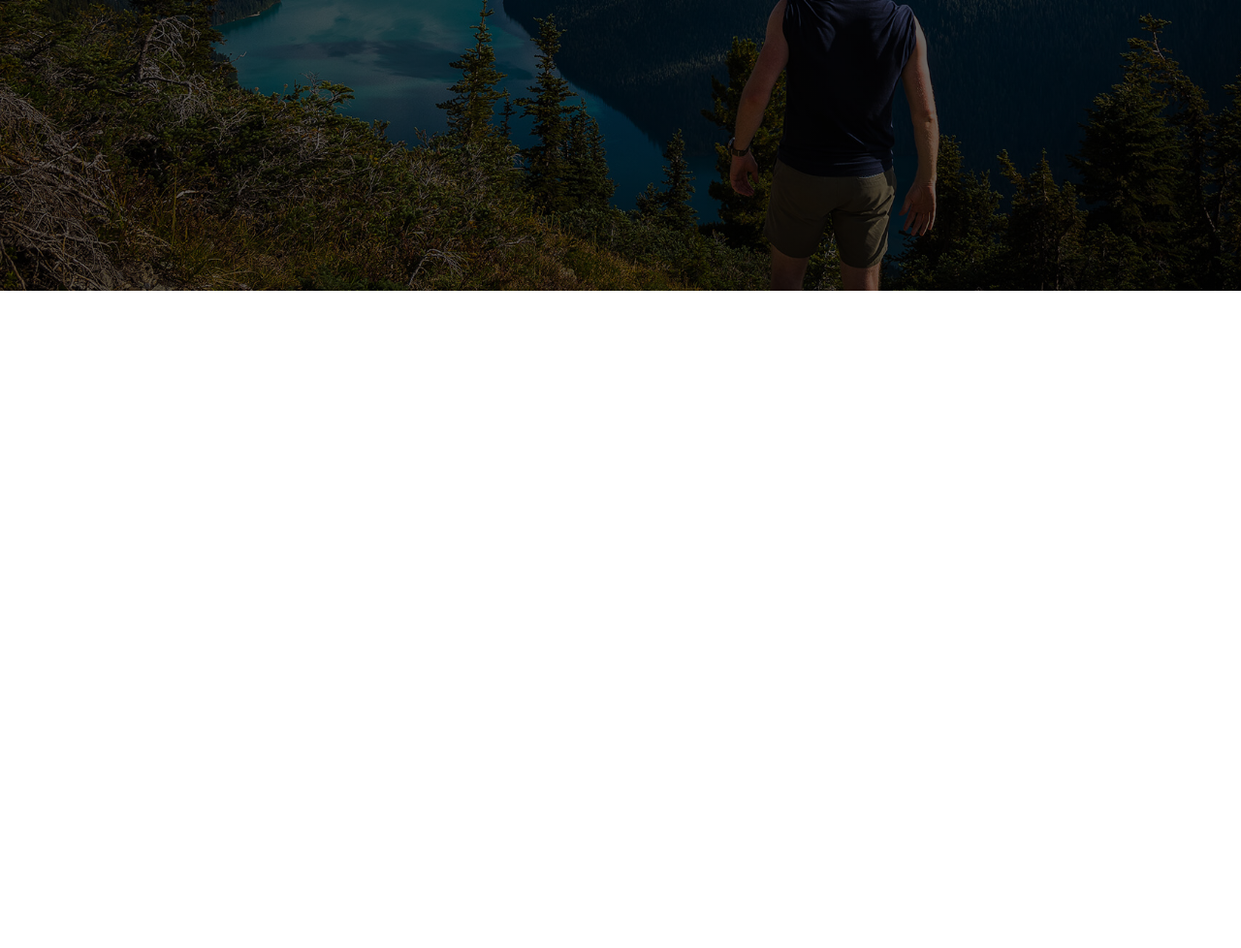
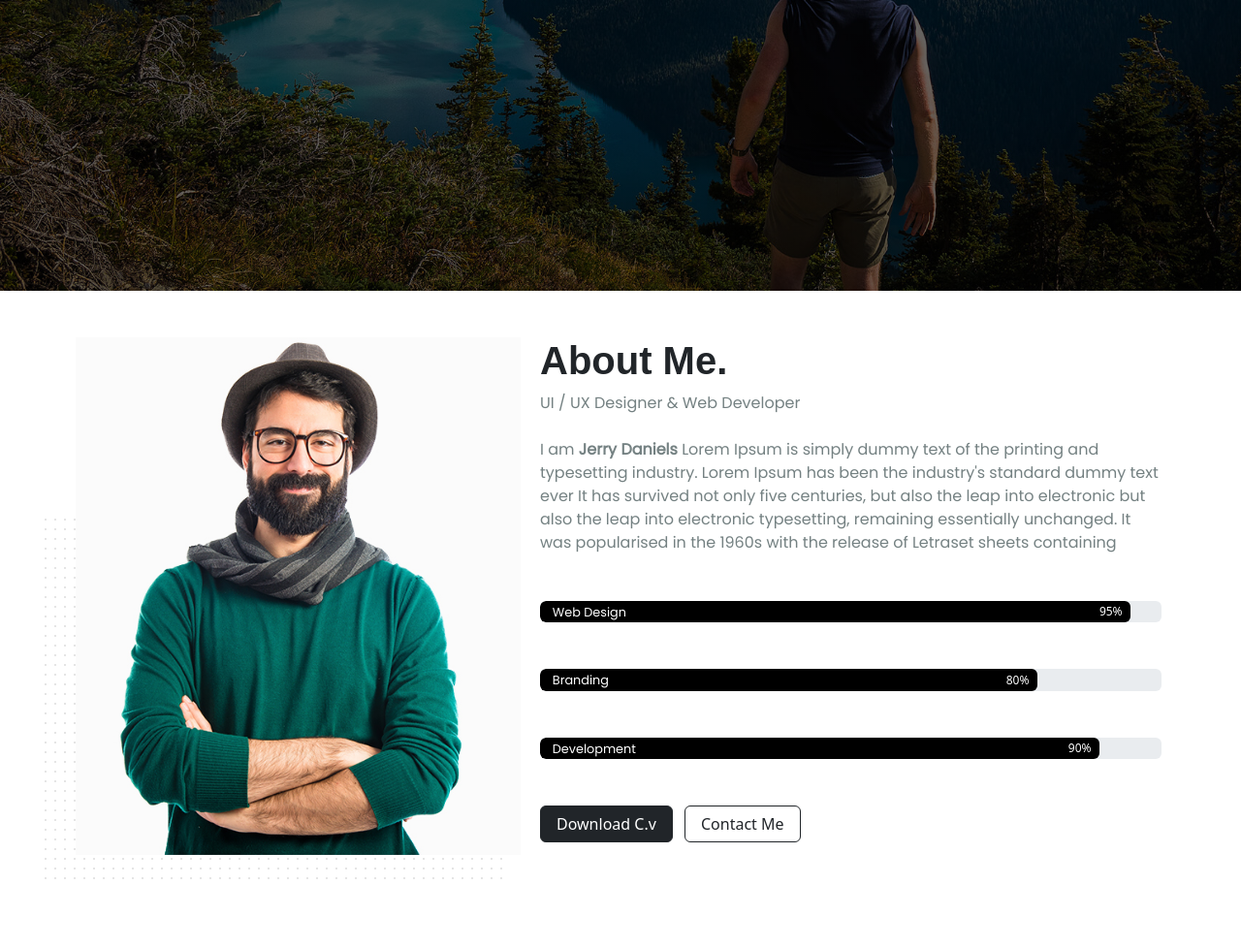
Before and after one commit to FaresAhmed50/Daniels, a plain HTML site: page index.html in a window 1280 px wide. Shown: the part 500-1478 px from the top of the page at 97% size. Before the commit the page ends 800 px from the top, so only its background shows below. Drawn offline with Linux system fonts and the light colour scheme; a web font is replaced by a local one.

Commit message:
Adding the about section

```diff
--- a/css/About.css
+++ b/css/About.css
@@ -0,0 +1,112 @@
+
+
+.About-img::before{
+    content: "";
+    position: absolute;
+
+    width: 100%;
+    height: 70%;
+    top: 35%;
+    left: -5%;
+    background-image: url("../asset/imgs/dots.png");
+
+
+    z-index: -1;
+
+}
+
+.progress-edit_1{
+    height: 1.4rem;
+
+    p{
+
+        position: absolute;
+        font-size: 0.8rem;
+        top: 0;
+        left: 2%;
+    }
+
+}
+
+.progress-edit_1::after{
+
+    content: "95%";
+    position: absolute;
+    color: white;
+    left: 90%;
+    top: 10%;
+}
+
+
+.progress-edit_2{
+    height: 1.4rem;
+
+    p{
+
+        position: absolute;
+        font-size: 0.8rem;
+        top: 0;
+        left: 2%;
+    }
+
+}
+
+.progress-edit_2::after{
+
+    content: "80%";
+    position: absolute;
+    color: white;
+    left: 75%;
+    top: 10%;
+}
+
+
+.progress-edit_3{
+    height: 1.4rem;
+
+    p{
+
+        position: absolute;
+        font-size: 0.8rem;
+        top: 0;
+        left: 2%;
+    }
+
+}
+
+.progress-edit_3::after{
+
+    content: "90%";
+    position: absolute;
+    color: white;
+    left: 85%;
+    top: 10%;
+}
+
+
+.font-effect{
+    font-weight: 800;
+    font-size: 1.1rem;
+}
+
+.About__content{
+
+    p{
+        color: var(--secondary-color);
+        line-height: 1.5rem;
+    }
+
+    span{
+        color: var(--secondary-color);
+        font-weight: 700;
+    }
+}
+
+.About__progress p {
+    color: #ffffff;
+}
+
+.btn__effect:hover{
+    background-color: #ffffff !important;
+    color: black;
+}
--- a/css/header.css
+++ b/css/header.css
@@ -1,7 +1,4 @@
 
-.color-white{
-    color: white;
-}
 
 
 nav{
--- a/css/style.css
+++ b/css/style.css
@@ -1,7 +1,5 @@
 @import url(header.css);
 @import url(About.css);
-
-
 
 
 
@@ -15,6 +13,11 @@
 
 }
 
+.color-white{
+    color: white;
+}
+
+
 @font-face {
     font-family: popins-regular;
     src: url('../webfonts/Poppins-Regular.ttf');
@@ -23,12 +26,12 @@
 
 @font-face {
     font-family: Montserrat-mid;
-    src: url('../webfonts/static/Montserrat-Medium.ttf') format(ttf);
+    src: url('../webfonts/static/Montserrat-Medium.ttf') ;
 }
 
 @font-face {
     font-family: Montserrat-black;
-    src: url('../webfonts/static/Montserrat-Black.ttf') format(ttf);
+    src: url('../webfonts/static/Montserrat-Black.ttf')  ;
 }
 
 h1,h2,h3,h4,h5,h6{
--- a/index.html
+++ b/index.html
@@ -88,7 +88,67 @@
   </header>
 
 
-  <section id="About">
+  <section id="About" >
+    <div class="container  py-5">
+      <div class="row">
+        <div class="col-sm-12 col-md-12 col-lg-5 About-img position-relative px-2 mb-sm-5">
+          <img src="asset/imgs/hero.jpg" class="w-100 ">
+        </div>
+
+        <div class="col-sm-12 col-md-12 col-lg-7 About__content">
+          <h2 class="fs-1 font-effect">About Me.</h2>
+          <p class="mb-4">UI / UX Designer & Web Developer</p>
+          <p class="mb-5">
+            I am <span>Jerry Daniels</span> Lorem Ipsum is simply dummy text of the printing and typesetting industry. Lorem Ipsum has been the industry's standard dummy text ever It has survived not only five centuries, but also the leap into electronic but also the leap into electronic typesetting, remaining essentially unchanged. It was popularised in the 1960s with the release of Letraset sheets containing
+          </p>
+
+
+            <div class="About__progress">
+
+              <div class="progress progress-edit_1 position-relative mb-5">
+                <div class="progress-bar bg-black rounded" role="progressbar" aria-label="Default  example" style="width: 95% " aria-valuenow="10" aria-valuemin="0" aria-valuemax="100">
+                  <p class="color-white">
+                    Web Design
+                  </p>
+                </div>
+              </div>
+
+              <div class="progress progress-edit_2 position-relative mb-5">
+                <div class="progress-bar bg-black rounded" role="progressbar" aria-label="Default  example" style="width: 80% " aria-valuenow="10" aria-valuemin="0" aria-valuemax="100">
+                  <p class="color-white">
+                    Branding
+                  </p>
+                </div>
+              </div>
+
+              <div class="progress progress-edit_3 position-relative mb-5">
+                <div class="progress-bar bg-black rounded" role="progressbar" aria-label="Default  example" style="width: 90% " aria-valuenow="10" aria-valuemin="0" aria-valuemax="100">
+                  <p class="color-white">
+                    Development
+                  </p>
+                </div>
+              </div>
+
+            </div>
+
+
+          <div>
+            <button class="btn  px-3 me-2 border border-dark bg-dark btn__effect color-white">Download C.v</button>
+            <button class="btn px-3  border-dark">Contact Me</button>
+          </div>
+
+
+        </div>
+
+
+
+      </div>
+
+    </div>
+
+
+
+
 
 
   </section>
```
